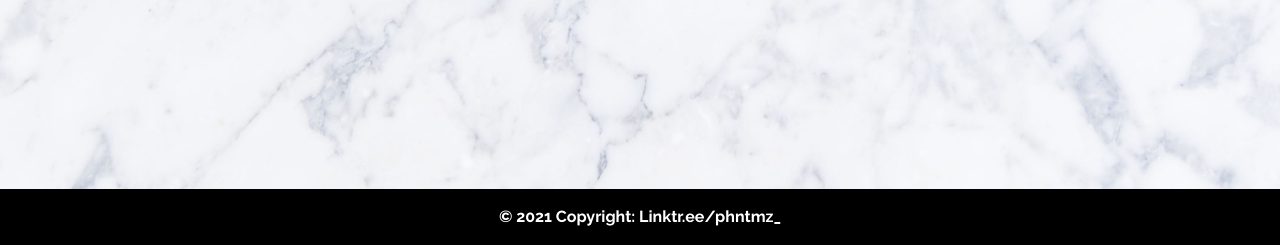
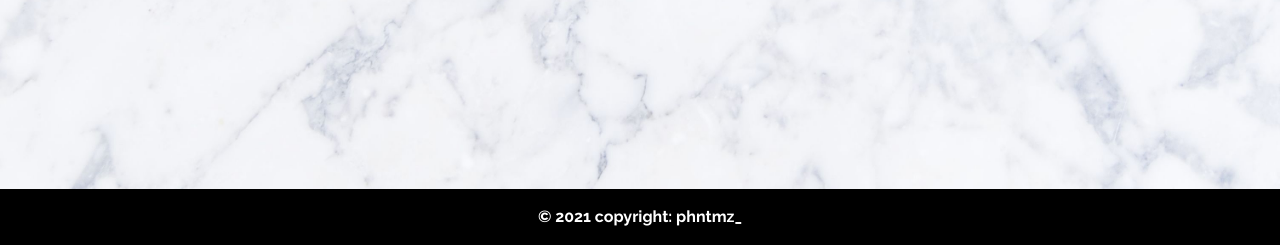
Before and after one commit to fntmz/phntmz_, a Django app: page / in a window 1280 px wide. Shown: the part 1411-1656 px from the top of the page. Run offline with Django 3.2, Linux system fonts and the light colour scheme; some libraries are stand-ins or nearby versions.

Commit message:
changed loading screen to black. other changes

```diff
--- a/hello/static/css/style.css
+++ b/hello/static/css/style.css
@@ -118,7 +118,7 @@ hr {
     position: absolute;
     top: 0;
     left: 0;
-    background-color: #151515;
+    background-color: black;
     display:flex;
     justify-content: center;
     align-items: center;
@@ -167,7 +167,7 @@ hr {
 .easing-right {
     position: relative;
     right: 0;
-    transition: right ease 0.3s;
+    transition: right ease-out 0.3s;
 }
 .easing-right:hover {
     right: -5px;
@@ -176,7 +176,7 @@ hr {
 .easing-left {
     position: relative;
     left: 0;
-    transition: left ease 0.3s;
+    transition: left ease-out 0.3s;
 }
 .easing-left:hover {
     left: -5px;
@@ -185,7 +185,7 @@ hr {
 .easing-bottom {
     position: relative;
     bottom: 0;
-    transition: bottom ease 0.3s;
+    transition: bottom ease-out 0.3s;
 }
 .easing-down:hover {
     bottom: -5px;
--- a/hello/templates/base.html
+++ b/hello/templates/base.html
@@ -69,15 +69,15 @@
   </div>
 </nav>
 
-<body style="background-color: rgb(15, 15, 15); z-index: -1;">
+<body style="background-color: black; z-index: -1;">
   {% block content %}{% endblock %}
 </body>
 
 <!-- footer -->
 <footer class="bg-black text-center text-white" style="z-index: -1;">
   <div class="text-center p-3" style="font-family: 'Raleway', sans-serif;">
-    © 2021 Copyright:
-    <a id="footer-href" href="https://linktr.ee/phntmz_">Linktr.ee/phntmz_</a>
+    © 2021 copyright:
+    <a id="footer-href" href="https://linktr.ee/phntmz_">phntmz_</a>
   </div>
 </footer>
 
```
